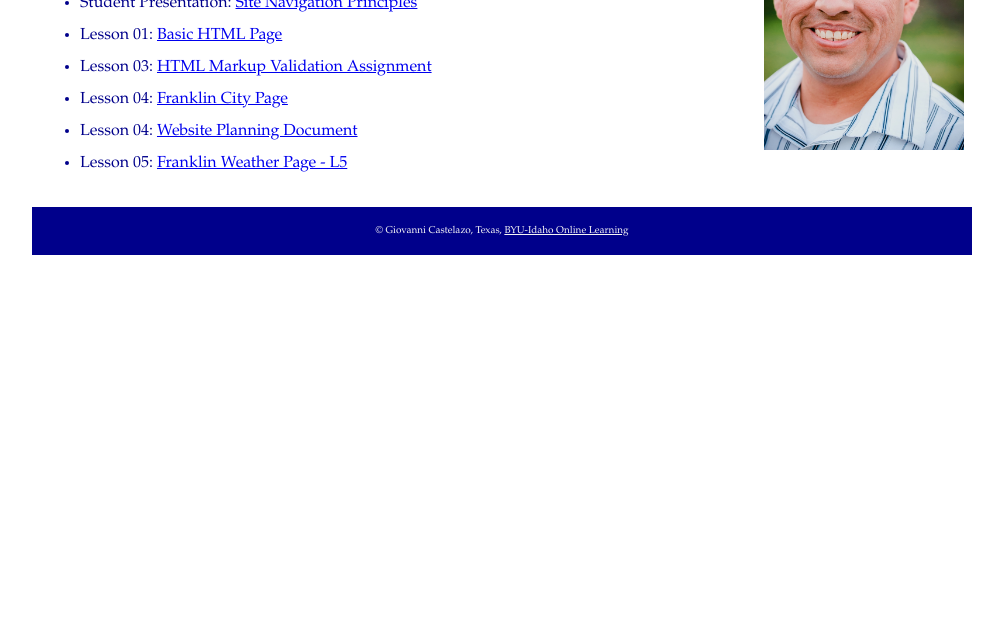
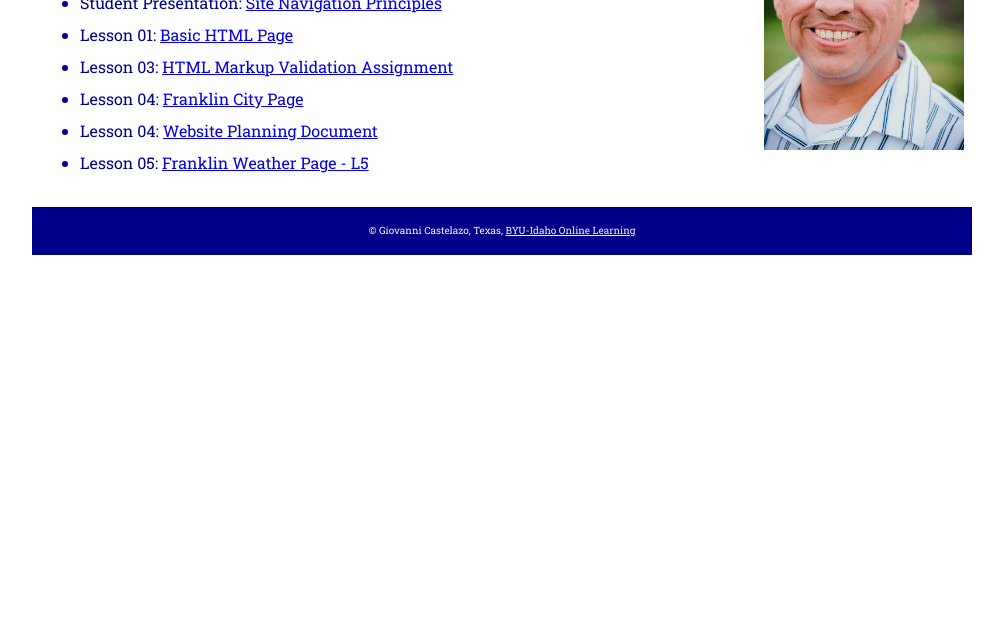
Before and after one commit to castelazo-giovanni/castelazo-giovanni.github.io, a plain HTML site: page index.html in a window 1280 px wide. Shown: the part 177-800 px from the top of the page, without its empty margins (138-1141 px from the left). Drawn offline with Linux system fonts and the light colour scheme.

Commit message:
index.html
Used Google font Roboto Slab

```diff
--- a/index.html
+++ b/index.html
@@ -6,6 +6,7 @@
 	<meta name="description" content="Assignment portal page for Giovanni in CIT230: Web Frontend Development at Brigham Young University-Idaho.">
 	<link rel="stylesheet" href="styles/normalize.css">
 	<link rel="stylesheet" href="styles/main.css">
+    <link href="https://fonts.googleapis.com/css?family=Roboto+Slab" rel="stylesheet">
 	<title>CIT 230 Assignment Portal | Giovanni Castelazo | BYU-Idaho</title>
 </head>
 
--- a/styles/main.css
+++ b/styles/main.css
@@ -7,7 +7,7 @@
 body {
     font-size: 16px;
     line-height: 32px;
-    font-family: 'Palatino';
+    font-family: 'Roboto Slab', serif;
     color: #00008B;
 }
 
```
